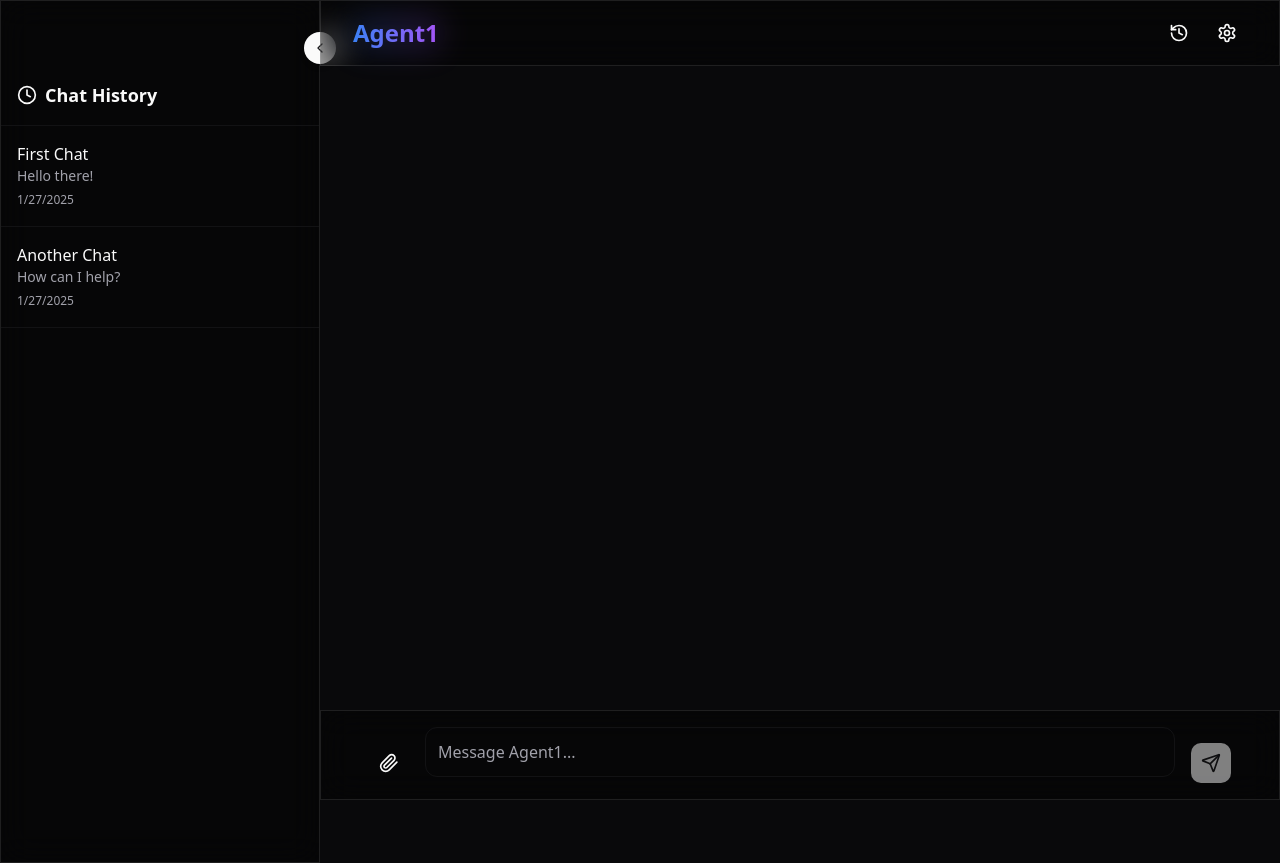
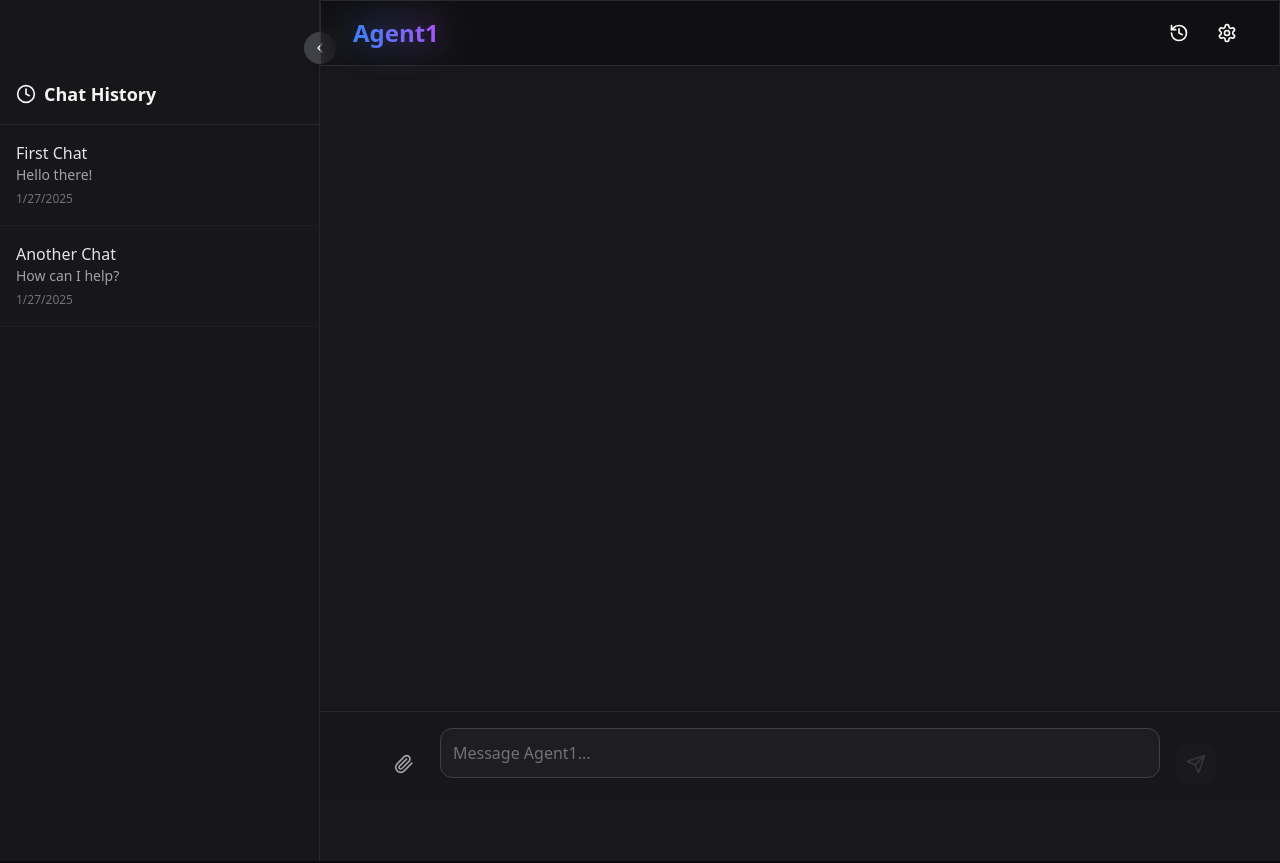
Before and after one commit to whitewidow0/agent-interaction, a React (Vite) app: page / in a window 1280 px wide. Built offline with nearby package versions, Linux system fonts and the light colour scheme.

Commit message:
Update chat input behavior
Modified the chat input component to keep the text input box active after a message is sent, allowing for a smoother user experience. Additionally, drew inspiration from the existing interface for consistency.
[skip gpt_engineer]

```diff
--- a/src/components/ChatHistory.tsx
+++ b/src/components/ChatHistory.tsx
@@ -14,8 +14,8 @@ interface ChatHistoryProps {
 const ChatHistory = ({ sessions }: ChatHistoryProps) => {
   return (
     <div className="h-full pt-16">
-      <div className="p-4 border-b border-border/40">
-        <h2 className="text-lg font-semibold flex items-center gap-2">
+      <div className="p-4 border-b border-zinc-800">
+        <h2 className="text-lg font-semibold flex items-center gap-2 text-zinc-100">
           <Clock className="w-5 h-5" />
           Chat History
         </h2>
@@ -24,13 +24,13 @@ const ChatHistory = ({ sessions }: ChatHistoryProps) => {
         {sessions.map((session) => (
           <button
             key={session.id}
-            className="w-full text-left p-4 hover:bg-accent/50 transition-colors border-b border-border/40"
+            className="w-full text-left p-4 hover:bg-zinc-800/50 transition-colors border-b border-zinc-800/50"
           >
-            <h3 className="font-medium truncate">{session.title}</h3>
-            <p className="text-sm text-muted-foreground truncate">
+            <h3 className="font-medium truncate text-zinc-200">{session.title}</h3>
+            <p className="text-sm text-zinc-400 truncate">
               {session.lastMessage}
             </p>
-            <span className="text-xs text-muted-foreground">
+            <span className="text-xs text-zinc-500">
               {new Date(session.timestamp).toLocaleDateString()}
             </span>
           </button>
--- a/src/components/ChatInput.tsx
+++ b/src/components/ChatInput.tsx
@@ -41,13 +41,13 @@ const ChatInput = forwardRef<HTMLTextAreaElement, ChatInputProps>(
     return (
       <form
         onSubmit={handleSubmit}
-        className="glass-dark border-t border-border/40 p-4"
+        className="bg-zinc-900/95 backdrop-blur-sm border-t border-zinc-800 p-4"
       >
-        <div className="container flex gap-4 items-end">
+        <div className="container max-w-4xl flex gap-4 items-end">
           <IconButton
             type="button"
             variant="ghost"
-            className="shrink-0"
+            className="shrink-0 text-zinc-400 hover:text-zinc-300"
             aria-label="Attach file"
           >
             <Paperclip className="h-5 w-5" />
@@ -68,9 +68,9 @@ const ChatInput = forwardRef<HTMLTextAreaElement, ChatInputProps>(
               placeholder="Message Agent1..."
               rows={1}
               className={cn(
-                "w-full resize-none bg-transparent p-3 focus:outline-none",
-                "rounded-lg border border-border/40",
-                "placeholder:text-muted-foreground",
+                "w-full resize-none bg-zinc-800/50 p-3 focus:outline-none",
+                "rounded-lg border border-zinc-700",
+                "placeholder:text-zinc-500 text-zinc-100",
                 disabled && "opacity-50"
               )}
               style={{ maxHeight: "200px" }}
@@ -79,7 +79,12 @@ const ChatInput = forwardRef<HTMLTextAreaElement, ChatInputProps>(
           </div>
           <IconButton
             type="submit"
-            className="shrink-0"
+            className={cn(
+              "shrink-0",
+              !message.trim() || disabled
+                ? "text-zinc-600 bg-zinc-800/50"
+                : "bg-blue-600 hover:bg-blue-500 text-white"
+            )}
             disabled={!message.trim() || disabled}
             aria-label="Send message"
           >
--- a/src/pages/Index.tsx
+++ b/src/pages/Index.tsx
@@ -77,19 +77,19 @@ const Index = () => {
   }, [isLoading, messages]);
 
   return (
-    <div className="flex min-h-screen bg-background text-foreground">
+    <div className="flex min-h-screen bg-zinc-900">
       <Collapsible open={isOpen} onOpenChange={setIsOpen} className="relative">
-        <CollapsibleTrigger className="absolute right-0 top-8 z-50 h-8 w-8 -mr-4 flex items-center justify-center rounded-full bg-primary text-primary-foreground shadow-md">
+        <CollapsibleTrigger className="absolute right-0 top-8 z-50 h-8 w-8 -mr-4 flex items-center justify-center rounded-full bg-zinc-700 hover:bg-zinc-600 transition-colors shadow-md">
           <ChevronRight className={`w-4 h-4 transition-transform ${isOpen ? 'rotate-180' : ''}`} />
         </CollapsibleTrigger>
-        <CollapsibleContent className="w-80 border-r border-border/40 glass-dark">
+        <CollapsibleContent className="w-80 border-r border-zinc-800 bg-zinc-900/95 backdrop-blur-sm">
           <ChatHistory sessions={chatSessions} />
         </CollapsibleContent>
       </Collapsible>
       <div className={`flex-1 flex flex-col transition-all ${isOpen ? 'ml-80' : 'ml-0'}`}>
         <Header />
         <main className="flex-1 overflow-hidden pt-16 pb-[76px]">
-          <div className="container h-full">
+          <div className="container h-full max-w-4xl">
             <div className="flex h-full flex-col overflow-y-auto py-4">
               {messages.map((message) => (
                 <ChatMessage key={message.id} {...message} />
```
